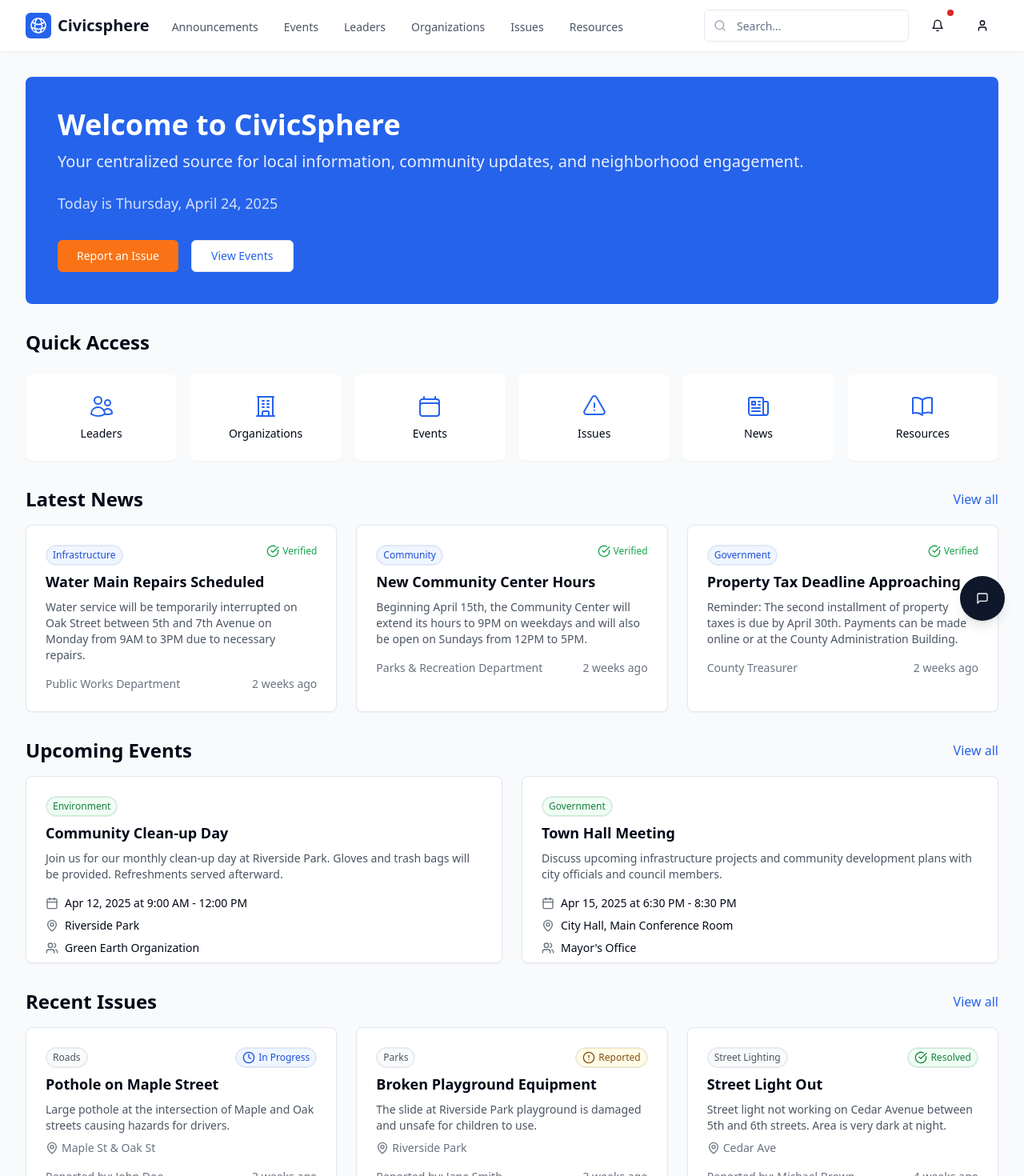
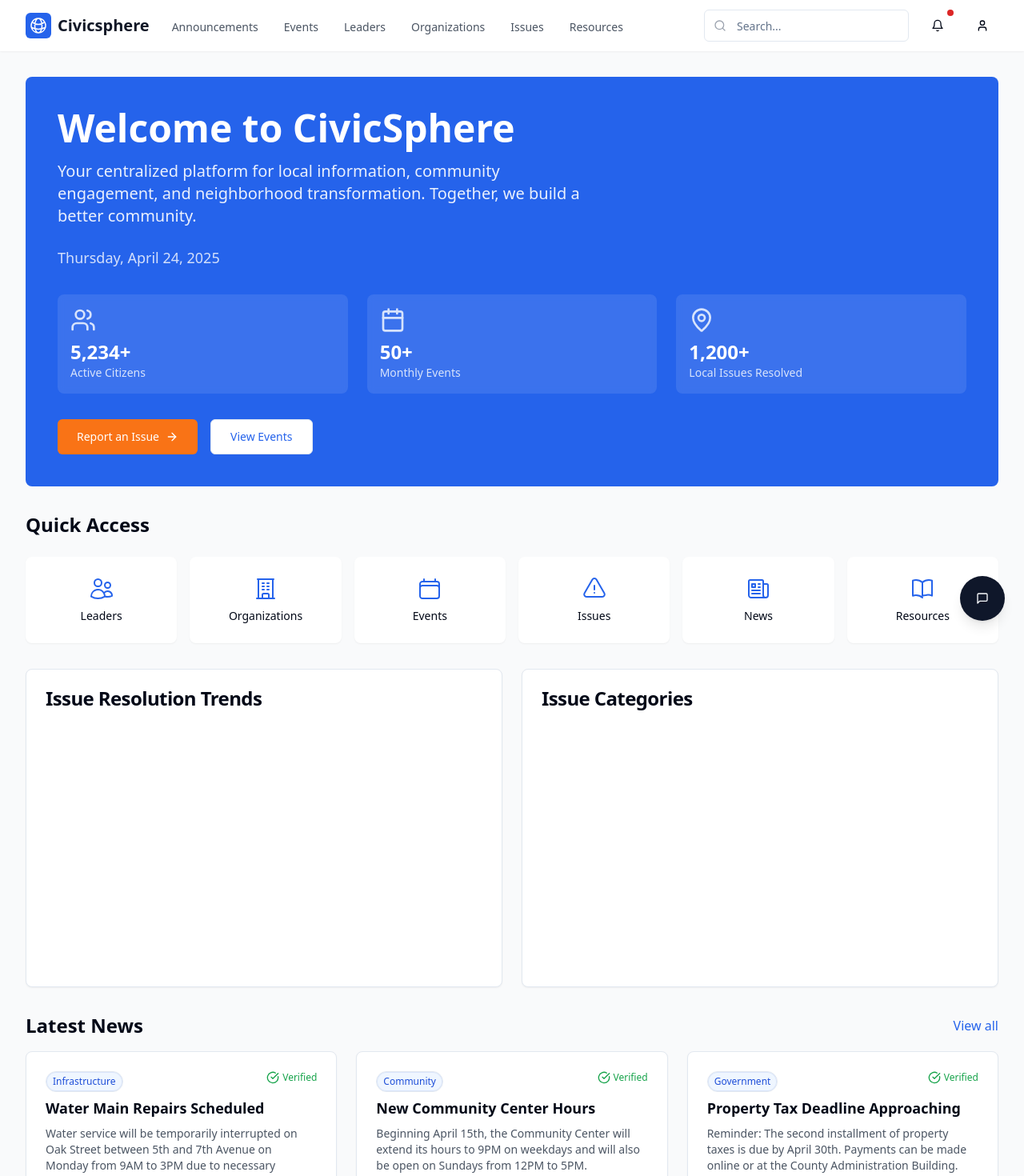
Before and after one commit to Rb141/smart-interactive-verse, a React (Vite) app: page / in a window 1280 px wide. Shown: the top 1470 px of the page at 80% size. Built offline with nearby package versions, Linux system fonts and the light colour scheme.

Commit message:
Refactor: Enhance UI and add AI features
This commit introduces UI/UX improvements, AI-related features, and additional content to enhance the application's interactivity and visual appeal. It may also include architectural changes and data visualizations.

```diff
--- a/package.json
+++ b/package.json
@@ -45,6 +45,7 @@
     "cmdk": "^1.0.0",
     "date-fns": "^3.6.0",
     "embla-carousel-react": "^8.3.0",
+    "framer-motion": "^11.18.2",
     "input-otp": "^1.2.4",
     "lucide-react": "^0.462.0",
     "next-themes": "^0.3.0",
--- /dev/null
+++ b/src/components/DashboardStats.tsx
@@ -0,0 +1,73 @@
+
+import { Bar, Line, Pie } from 'recharts';
+import { Card, CardContent, CardHeader, CardTitle } from '@/components/ui/card';
+import { ChartContainer } from '@/components/ui/chart';
+
+const data = [
+  { month: 'Jan', issues: 65, resolved: 45, pending: 20 },
+  { month: 'Feb', issues: 59, resolved: 40, pending: 19 },
+  { month: 'Mar', issues: 80, resolved: 55, pending: 25 },
+  { month: 'Apr', issues: 81, resolved: 60, pending: 21 },
+  { month: 'May', issues: 56, resolved: 45, pending: 11 },
+  { month: 'Jun', issues: 55, resolved: 48, pending: 7 },
+];
+
+const categoryData = [
+  { name: 'Infrastructure', value: 400 },
+  { name: 'Environment', value: 300 },
+  { name: 'Public Safety', value: 300 },
+  { name: 'Transportation', value: 200 },
+];
+
+const DashboardStats = () => {
+  return (
+    <div className="grid grid-cols-1 md:grid-cols-2 gap-6 mb-6">
+      <Card>
+        <CardHeader>
+          <CardTitle>Issue Resolution Trends</CardTitle>
+        </CardHeader>
+        <CardContent>
+          <ChartContainer className="h-[300px]" config={{
+            issues: { color: '#2563eb' },
+            resolved: { color: '#10b981' },
+            pending: { color: '#f97316' }
+          }}>
+            <Line
+              data={data}
+              margin={{ top: 5, right: 30, left: 20, bottom: 5 }}
+            >
+              <Line type="monotone" dataKey="issues" stroke="var(--color-issues)" />
+              <Line type="monotone" dataKey="resolved" stroke="var(--color-resolved)" />
+              <Line type="monotone" dataKey="pending" stroke="var(--color-pending)" />
+            </Line>
+          </ChartContainer>
+        </CardContent>
+      </Card>
+
+      <Card>
+        <CardHeader>
+          <CardTitle>Issue Categories</CardTitle>
+        </CardHeader>
+        <CardContent>
+          <ChartContainer className="h-[300px]" config={{
+            data: { color: '#2563eb' }
+          }}>
+            <Pie
+              data={categoryData}
+              dataKey="value"
+              nameKey="name"
+              cx="50%"
+              cy="50%"
+              innerRadius={60}
+              outerRadius={80}
+              fill="var(--color-data)"
+              label
+            />
+          </ChartContainer>
+        </CardContent>
+      </Card>
+    </div>
+  );
+};
+
+export default DashboardStats;
--- a/src/components/HeroSection.tsx
+++ b/src/components/HeroSection.tsx
@@ -2,30 +2,70 @@
 import { Link } from "react-router-dom";
 import { Button } from "@/components/ui/button";
 import { format } from "date-fns";
+import { motion } from "framer-motion";
+import { ArrowRight, Calendar, MapPin, Users } from "lucide-react";
 
 const HeroSection = () => {
   const today = new Date();
   const formattedDate = format(today, "EEEE, MMMM d, yyyy");
 
+  const stats = [
+    { icon: Users, label: "Active Citizens", value: "5,234+" },
+    { icon: Calendar, label: "Monthly Events", value: "50+" },
+    { icon: MapPin, label: "Local Issues Resolved", value: "1,200+" },
+  ];
+
   return (
-    <section className="bg-civic-blue text-white rounded-lg overflow-hidden">
-      <div className="p-8 sm:p-10">
-        <h1 className="text-3xl sm:text-4xl font-bold mb-3">Welcome to CivicSphere</h1>
-        <p className="text-xl opacity-90 mb-6">
-          Your centralized source for local information, community updates, and
-          neighborhood engagement.
-        </p>
-        <p className="text-lg opacity-80 mb-8">Today is {formattedDate}</p>
+    <section className="relative overflow-hidden rounded-lg bg-gradient-to-r from-civic-blue to-blue-600 text-white">
+      <div className="absolute inset-0 bg-grid-white/[0.1] [mask-image:linear-gradient(0deg,white,transparent)]" />
+
+      <div className="relative p-8 sm:p-10">
+        <motion.div
+          initial={{ opacity: 0, y: 20 }}
+          animate={{ opacity: 1, y: 0 }}
+          transition={{ duration: 0.5 }}
+        >
+          <h1 className="text-4xl sm:text-5xl font-bold mb-4">
+            Welcome to CivicSphere
+          </h1>
+          <p className="text-xl opacity-90 mb-6 max-w-2xl">
+            Your centralized platform for local information, community engagement,
+            and neighborhood transformation. Together, we build a better community.
+          </p>
+          <p className="text-lg opacity-80 mb-8">{formattedDate}</p>
+        </motion.div>
+
+        <div className="grid grid-cols-1 sm:grid-cols-3 gap-6 mb-8">
+          {stats.map((stat, index) => (
+            <motion.div
+              key={stat.label}
+              initial={{ opacity: 0, y: 20 }}
+              animate={{ opacity: 1, y: 0 }}
+              transition={{ duration: 0.5, delay: index * 0.1 }}
+              className="bg-white/10 backdrop-blur-sm rounded-lg p-4"
+            >
+              <stat.icon className="w-8 h-8 mb-2 opacity-80" />
+              <h3 className="text-2xl font-bold">{stat.value}</h3>
+              <p className="text-sm opacity-80">{stat.label}</p>
+            </motion.div>
+          ))}
+        </div>
+
         <div className="flex flex-wrap gap-4">
           <Button
             asChild
+            size="lg"
             className="bg-civic-orange hover:bg-orange-600 text-white font-medium px-6"
           >
-            <Link to="/report-issue">Report an Issue</Link>
+            <Link to="/report-issue" className="flex items-center gap-2">
+              Report an Issue
+              <ArrowRight className="w-4 h-4" />
+            </Link>
           </Button>
           <Button
             asChild
             variant="outline"
+            size="lg"
             className="bg-white text-civic-blue hover:bg-gray-100 font-medium px-6"
           >
             <Link to="/events">View Events</Link>
--- a/src/components/Layout.tsx
+++ b/src/components/Layout.tsx
@@ -6,7 +6,8 @@ import ChatbotButton from "./ChatbotButton";
 
 const Layout = () => {
   return (
-    <div className="flex min-h-screen flex-col">
+    <div className="flex min-h-screen flex-col bg-gray-50">
+      <div className="fixed inset-0 -z-10 h-full w-full bg-white [background:radial-gradient(#e5e7eb_1px,transparent_1px)] [background-size:16px_16px]" />
       <Navbar />
       <main className="flex-1 container mx-auto px-4 sm:px-6 lg:px-8 py-8">
         <Outlet />
--- a/src/pages/Index.tsx
+++ b/src/pages/Index.tsx
@@ -1,9 +1,9 @@
-
 import HeroSection from "@/components/HeroSection";
 import QuickAccess from "@/components/QuickAccess";
 import AnnouncementCard from "@/components/AnnouncementCard";
 import EventCard from "@/components/EventCard";
 import IssueCard from "@/components/IssueCard";
+import DashboardStats from "@/components/DashboardStats";
 import { useAnnouncements, useEvents, useIssues } from "@/lib/api";
 import { Link } from "react-router-dom";
 import { Skeleton } from "@/components/ui/skeleton";
@@ -17,6 +17,7 @@ const Index = () => {
     <div className="space-y-8">
       <HeroSection />
       <QuickAccess />
+      <DashboardStats />
 
       <section>
         <div className="flex items-center justify-between mb-4">
```
Also changed, not shown: 1 other file (tests, documents, lock files or other folders).
